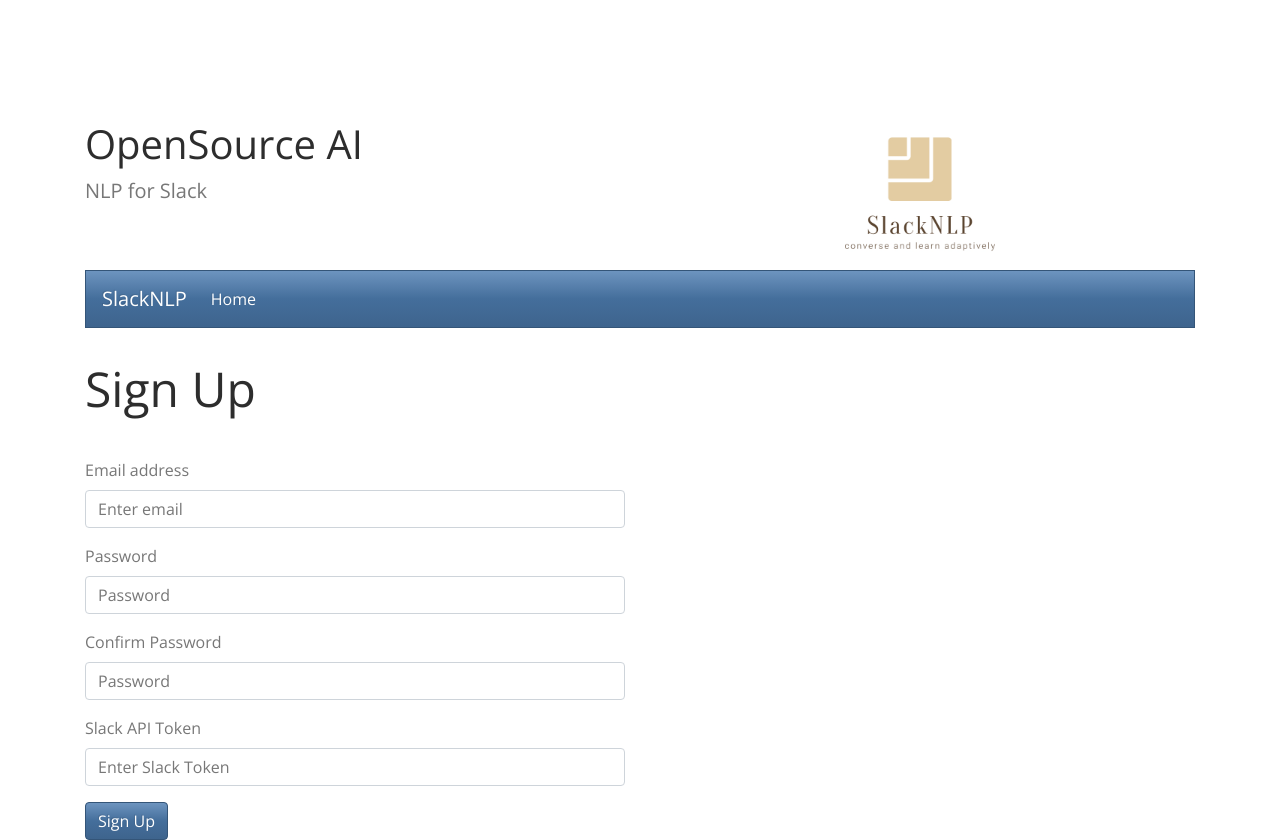
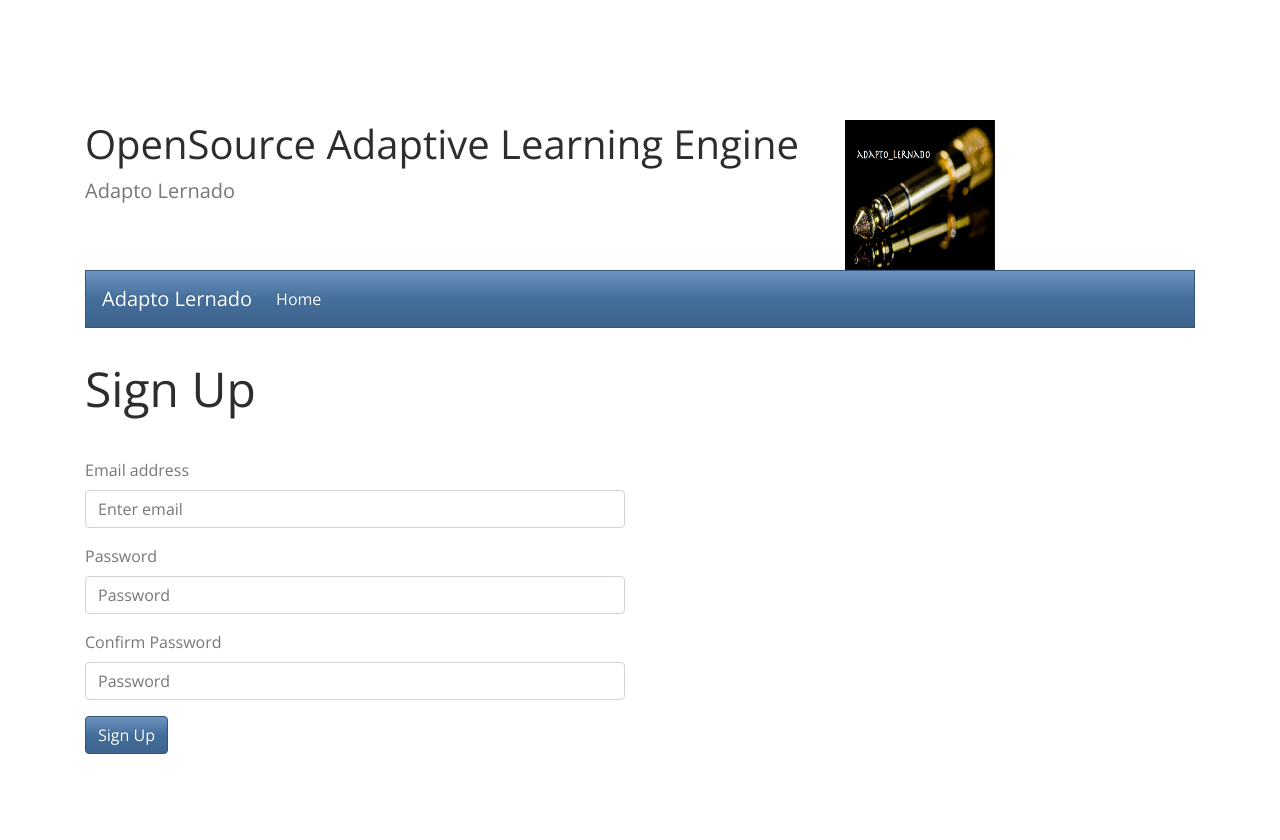
Before and after one commit to bhagvank/adapto_lernado, a Django app: page /nlp/signup/ in a window 1280 px wide. After the commit the page ends 754 px from the top, so only its background shows below. Run offline with Django 3.2, Linux system fonts and the light colour scheme; some libraries are stand-ins or nearby versions.

Commit message:
changed to adapto_lernaado

```diff
--- a/nlp/templates/nlp/base.html
+++ b/nlp/templates/nlp/base.html
@@ -78,7 +78,7 @@
           <div class="col-lg-12">
             <ul class="list-unstyled">
               <li><a href="#top">Back to top</a></li>
-              <li><a href="https://github.com/bhagvank/slacknlp">GitHub</a></li>
+              <li><a href="https://github.com/bhagvank/adapto_lernado">GitHub</a></li>
               <li><a href="../help/#api">API</a></li>
               <li><a href="../help/#donate">Donate</a></li>
             </ul>
--- a/nlp/templates/nlp/signup.html
+++ b/nlp/templates/nlp/signup.html
@@ -17,12 +17,12 @@
       <div class="page-header" id="banner">
         <div class="row">
           <div class="col-lg-8 col-md-7 col-sm-6">
-            <h1>OpenSource AI</h1>
-            <p class="lead"> NLP for Slack</p>
+            <h1>OpenSource Adaptive Learning Engine</h1>
+            <p class="lead"> Adapto Lernado</p>
           </div>
           <div class="col-lg-4 col-md-5 col-sm-6">
             <div class="sponsor">
-              <img src="{% static 'nlp/images/logo.jpg' %}" width="150" height="150" class="center" align="middle">
+              <img src="{% static 'nlp/images/logo.png' %}" width="150" height="150" class="center" align="middle">
 
             </div>
           </div>
@@ -32,7 +32,7 @@
   <div class="bs-docs-section clearfix">
      <div class="bs-component">
               <nav class="navbar navbar-expand-lg navbar-dark bg-primary">
-                <a class="navbar-brand" href="#">SlackNLP</a>
+                <a class="navbar-brand" href="#">Adapto Lernado</a>
                 <button class="navbar-toggler" type="button" data-toggle="collapse" data-target="#navbarColor01" aria-controls="navbarColor01" aria-expanded="false" aria-label="Toggle navigation">
                   <span class="navbar-toggler-icon"></span>
                 </button>
@@ -83,11 +83,7 @@
                     <input type="confirm_password" class="form-control" id="confirmPassword" name="confirmPassword" aria-describedby="confirmPasswordHelp" placeholder="Password">
                     <small id="confirmPasswordHelp" class="form-text text-muted">{{ error_confirm_password }}</small>
                   </div>
-                   <div class="form-group">
-                    <label for="slacktoken">Slack API Token</label>
-                    <input type="slack_token" class="form-control" id="slacktoken" name="slacktoken" aria-describedby="slackTokenHelp" placeholder="Enter Slack Token">
-                    <small id="slackTokenHelp" class="form-text text-muted">{{ error_slack_token }}</small>
-                  </div>
+
                   <button type="submit" class="btn btn-primary">Sign Up</button>
               </fieldset>
             </form>
--- a/nlp/views.py
+++ b/nlp/views.py
@@ -102,7 +102,7 @@ def authenticate(request):
        check, error_username, error_password = user.authenticate(username, password)
        print(check,error_username,error_password)
        if check:
-          request.session["slack_token"] = user.getSlackToken()
+         # request.session["slack_token"] = user.getSlackToken()
           template_name = 'nlp/main.html'
           logger.info("authenticated username "+username)
           # + "password "+ password.encode('base64'))
@@ -185,7 +185,7 @@ def signin(request):
     username = request.POST['useremail']
     password = request.POST['password']
     confirmPassword = request.POST['confirmPassword']
-    slackToken = request.POST['slacktoken']
+    #slackToken = request.POST['slacktoken']
     print("password, confirmPassword",password,confirmPassword)
 
     #if confirmPassword == password:
@@ -193,17 +193,17 @@ def signin(request):
     error_confirm_password = None
     error_username = None
     error_password = None
-    error_slack_token =  None
+    #error_slack_token =  None
     #template_name = 'nlp/signup.html'
 
     error_username = _validate_username(username)
     error_password, error_confirm_password = _validate_password(password,confirmPassword)
-    error_slack_token = _validate_slack_token(slackToken)
+    #error_slack_token = _validate_slack_token(slackToken)
 
-    if error_username == None and error_password == None and error_confirm_password == None and error_slack_token == None:
+    if error_username == None and error_password == None and error_confirm_password == None:
        if password == confirmPassword:
                #print("password is equal to confirmPassword")
-          user = SlackUser(username=username,password=password,slacktoken=slackToken)
+          user = SlackUser(username=username,password=password)
           user.save()
 
           template_name = 'nlp/login.html'
@@ -217,8 +217,7 @@ def signin(request):
 
     context = {'error_confirm_password': error_confirm_password,
                 'error_useremail': error_username,
-                'error_password': error_password,
-                'error_slack_token': error_slack_token
+                'error_password': error_password
                 }
     # context_object_name = 'channels'
     return render(request, template_name,context)
```
Also changed, not shown: nlp/models.py (+1 -10 lines), nlp/templates/nlp/login.html (+5 -5 lines), nlp/templates/nlp/main.html (+6 -6 lines), nlp/static/nlp/images/logo.png (added), 2 other files.
